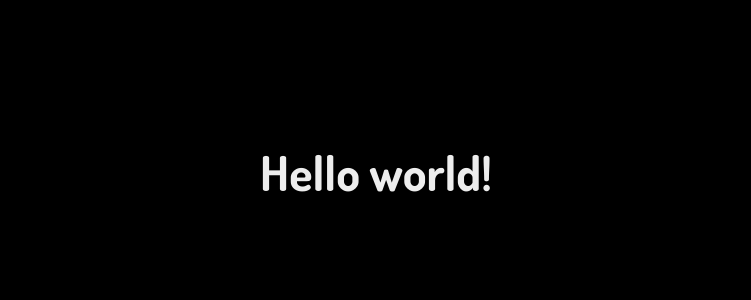
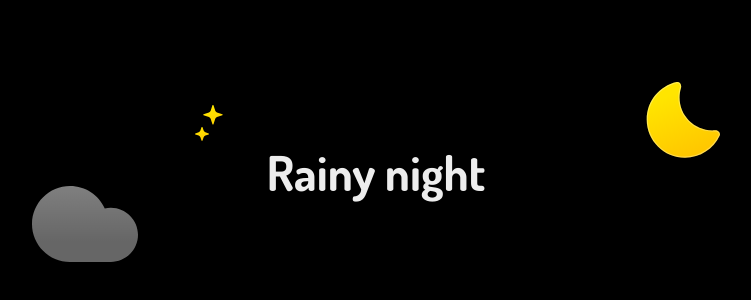
Before and after one commit to Bibalox/rain-app, a Vue app: page / in a window 1280 px wide. Shown: the part 228-528 px from the top of the page, without its empty margins (264-1015 px from the left). Built offline with nearby package versions, Linux system fonts and the light colour scheme.

Commit message:
✨ Create the hero

```diff
--- a/src/App.vue
+++ b/src/App.vue
@@ -1,9 +1,9 @@
 <script setup lang="ts">
-import AppTitle from '@components/AppTitle.vue'
+import AppHero from '@components/AppHero.vue'
 </script>
 
 <template>
-  <app-title value="Hello world!" />
+  <app-hero />
 </template>
 
 <style lang="scss">
@@ -39,4 +39,13 @@ body {
   padding: 0;
   width: 100%;
 }
+
+#app {
+  box-sizing: border-box;
+  display: flex;
+  flex-direction: column;
+  max-width: 480px;
+  padding: 24px;
+  width: 100%;
+}
 </style>
--- /dev/null
+++ b/src/components/AppHero.vue
@@ -0,0 +1,43 @@
+<script setup lang="ts">
+import AppTitle from '@components/AppTitle.vue'
+</script>
+
+<template>
+  <header class="app-hero">
+    <app-title value="Rainy night" />
+    <img class="app-hero__icon app-hero__icon--cloud" src="/icons/hero/cloud.svg" />
+    <img class="app-hero__icon app-hero__icon--stars" src="/icons/hero/stars.svg" />
+    <img class="app-hero__icon app-hero__icon--moon" src="/icons/hero/moon.svg" />
+  </header>
+</template>
+
+<style lang="scss">
+.app-hero {
+  align-items: center;
+  display: flex;
+  justify-content: center;
+  height: 180px;
+  position: relative;
+
+  //background-color: coral;
+
+  &__icon {
+    position: absolute;
+
+    &--cloud {
+      bottom: 0;
+      left: -10vw;
+    }
+
+    &--stars {
+      top: 23px;
+      left: 8%;
+    }
+
+    &--moon {
+      top: 0;
+      right: -10vw;
+    }
+  }
+}
+</style>
```
